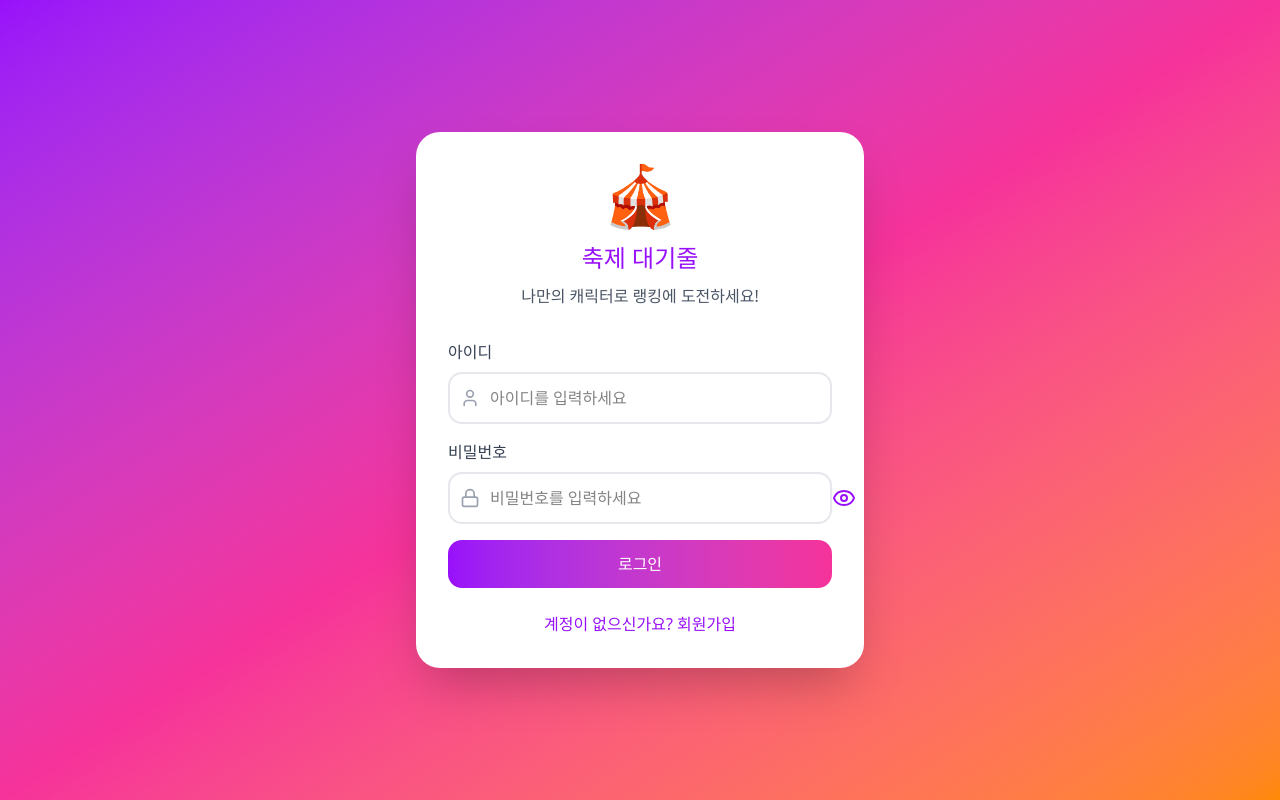
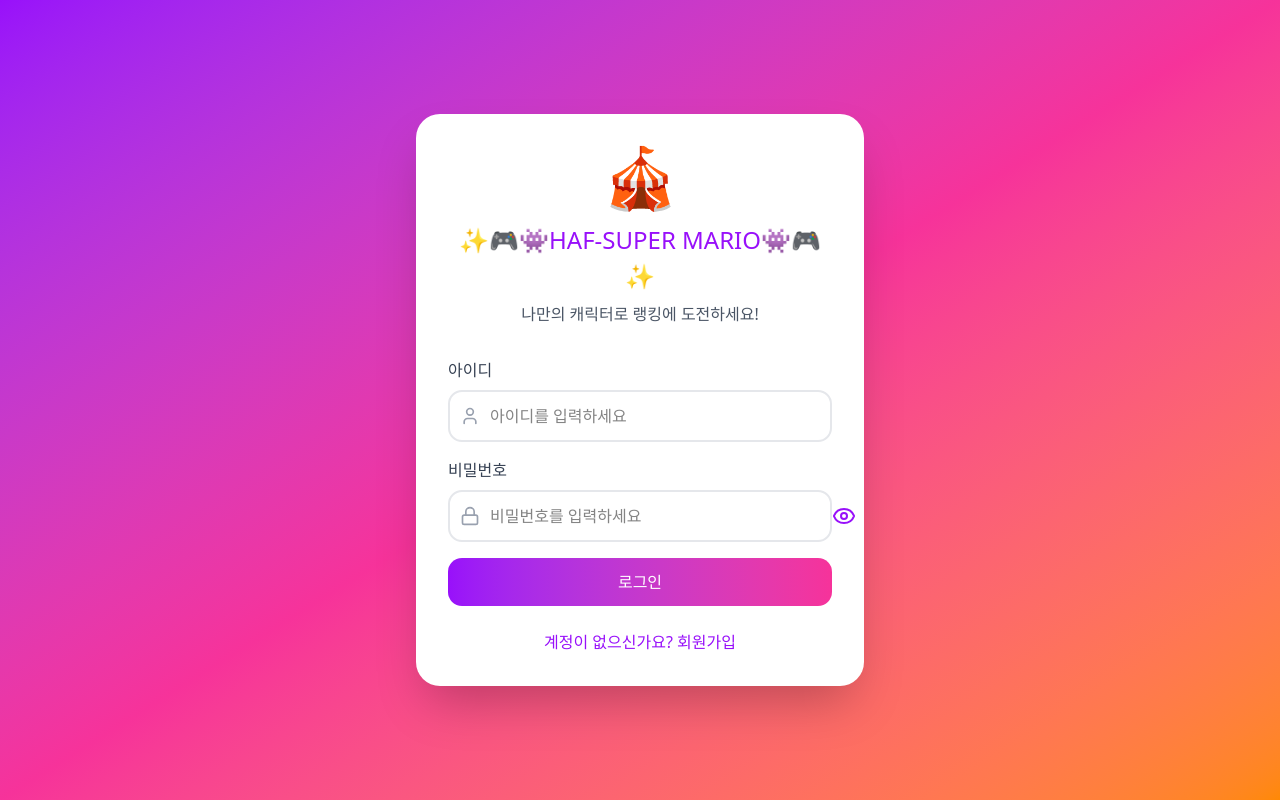
Before and after one commit to midas25/scholarPodium2025, a React (Vite) app: page /login in a window 1280 px wide. Built offline with nearby package versions, Linux system fonts and the light colour scheme; no server answers.

Commit message:
edit names

```diff
--- a/index.html
+++ b/index.html
@@ -4,7 +4,7 @@
     <head>
       <meta charset="UTF-8" />
       <meta name="viewport" content="width=device-width, initial-scale=1.0" />
-      <title>Festival Queue Website</title>
+    <title>HAFS SUPER MARIO</title>
     </head>
 
     <body>
--- a/src/components/LoginPage.tsx
+++ b/src/components/LoginPage.tsx
@@ -40,7 +40,7 @@
       <div className="bg-white rounded-3xl shadow-2xl p-8 w-full max-w-md">
         <div className="text-center mb-8">
           <div className="text-6xl mb-4">🎪</div>
-          <h1 className="text-purple-600 mb-2">축제 대기줄</h1>
+          <h1 className="text-purple-600 mb-2">✨🎮👾HAF-SUPER MARIO👾🎮✨</h1>
           <p className="text-gray-600">나만의 캐릭터로 랭킹에 도전하세요!</p>
         </div>
 
--- a/src/components/MainPage.tsx
+++ b/src/components/MainPage.tsx
@@ -56,7 +56,7 @@
           <div className="flex items-center gap-3">
             <div className="text-4xl">🎪</div>
             <div>
-              <h1 className="text-white">축제 대기줄 랭킹</h1>
+              <h1 className="text-white">✨🎮👾HAF-SUPER MARIO👾🎮✨</h1>
               <p className="text-white/80 text-sm">실시간 플레이어 순위</p>
             </div>
           </div>
```
